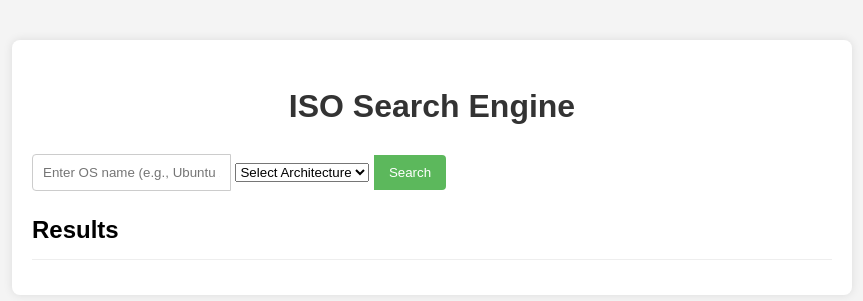
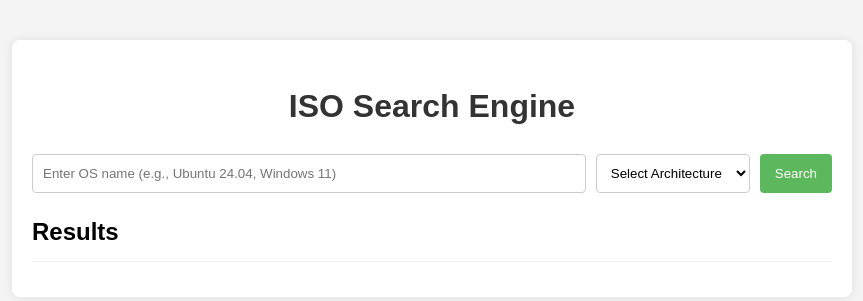
Before and after one commit to Atx-Guy/universal-projects, a Python web app: template github/iso-search-engine-app/templates/index.html in a window 1280 px wide. Shown: the top 301 px of the page, without its empty margins (208-1071 px from the left). Run offline with Jinja, Linux system fonts and the light colour scheme; the template is opened without the code that fills it, so the values that code supplies are empty.

Commit message:
Auto-sync: Files changed on 2025-05-04 22:57:01

```diff
--- a/github/iso-search-engine-app/static/style.css
+++ b/github/iso-search-engine-app/static/style.css
@@ -23,15 +23,28 @@ h1 {
 }
 
 #search-form {
-    display: flex;
     margin-bottom: 20px;
 }
 
+.search-controls {
+    display: flex;
+    flex-wrap: wrap;
+    gap: 10px;
+}
+
 #search-query {
-    flex-grow: 1;
+    flex: 1 1 300px;
     padding: 10px;
     border: 1px solid #ccc;
-    border-radius: 4px 0 0 4px;
+    border-radius: 4px;
+}
+
+#architecture-filter {
+    flex: 0 1 150px;
+    padding: 10px;
+    border: 1px solid #ccc;
+    border-radius: 4px;
+    background-color: white;
 }
 
 #search-form button {
@@ -40,7 +53,7 @@ h1 {
     background-color: #5cb85c;
     color: white;
     cursor: pointer;
-    border-radius: 0 4px 4px 0;
+    border-radius: 4px;
     transition: background-color 0.3s ease;
 }
 
```
